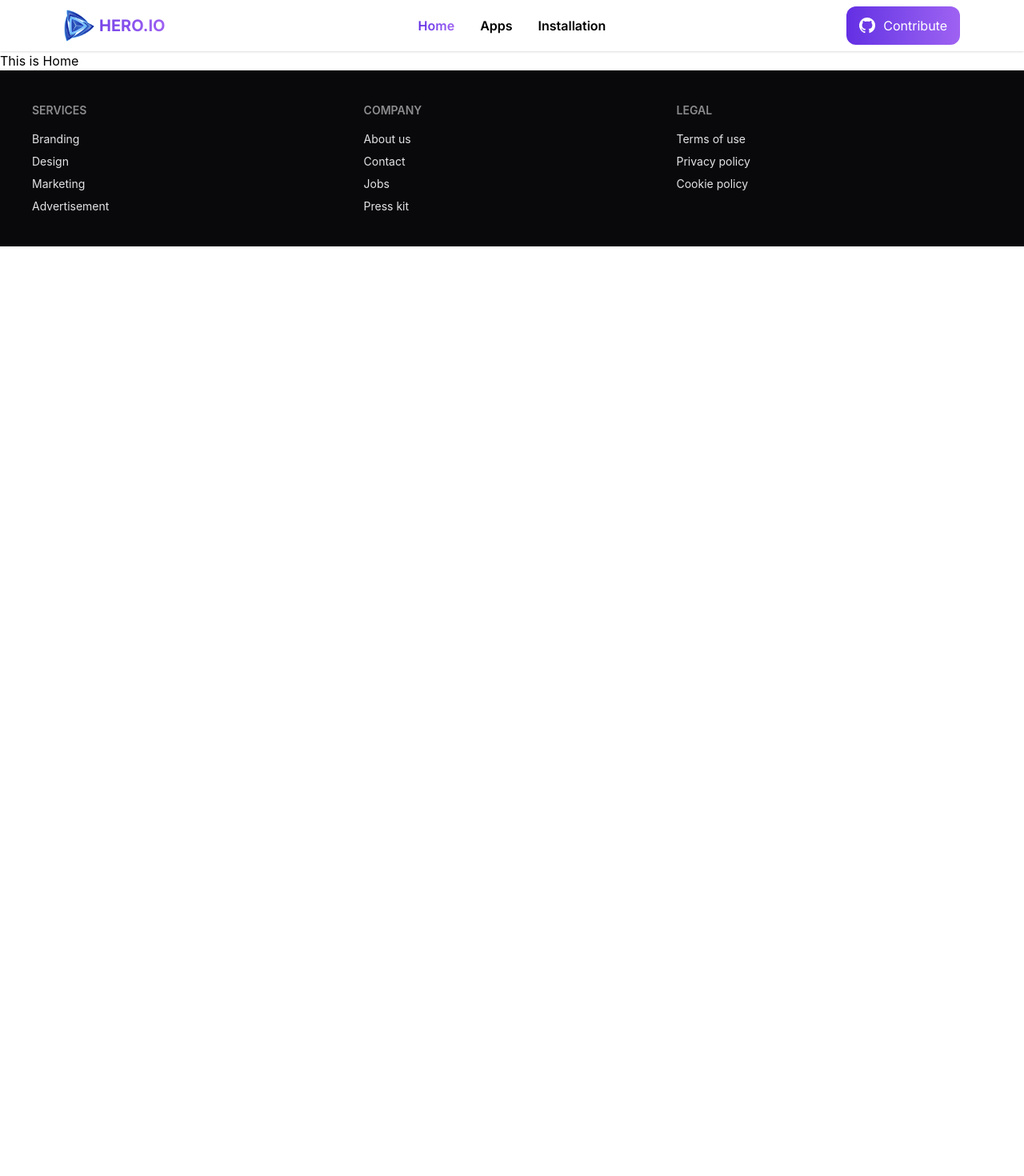
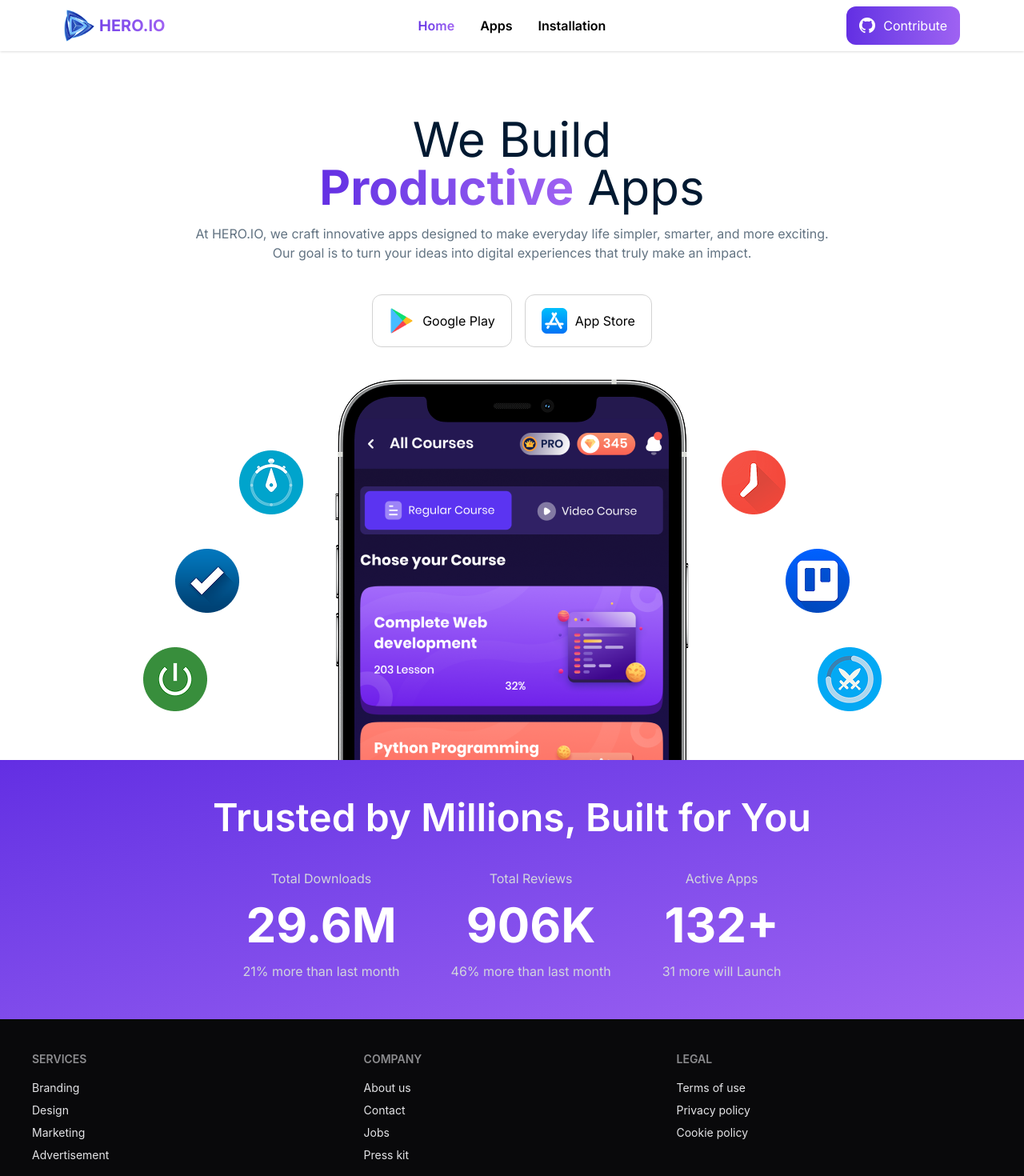
Before and after one commit to Big-Smokkee/Hero.io, a React (Vite) app: page / in a window 1280 px wide. Shown: the top 1470 px of the page at 80% size. Before the commit the page ends 800 px from the top, so only its background shows below. Built offline with nearby package versions, Linux system fonts and the light colour scheme; a web font is replaced by a local one.

Commit message:
in the home page we now have hero and the sticker

```diff
--- a/src/pages/Home/Home.jsx
+++ b/src/pages/Home/Home.jsx
@@ -1,9 +1,12 @@
 import React from 'react';
+import Hero from '../../components/Hero/Hero';
+import Sticker from '../../components/Sticker/Sticker';
 
 const Home = () => {
     return (
         <div className='text-black'>
-            <h3>This is Home</h3>
+            <Hero></Hero>
+            <Sticker></Sticker>
         </div>
     );
 };
```
